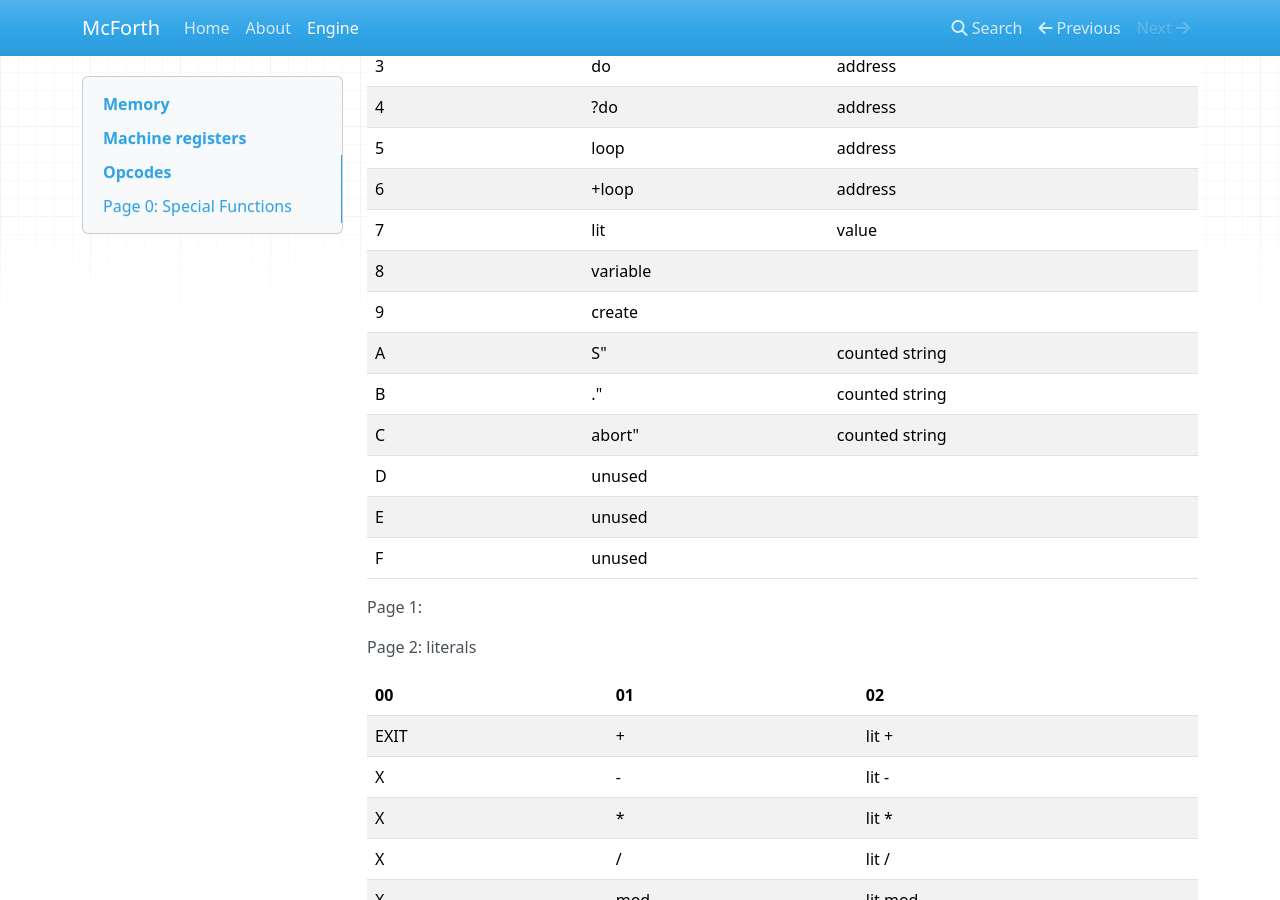
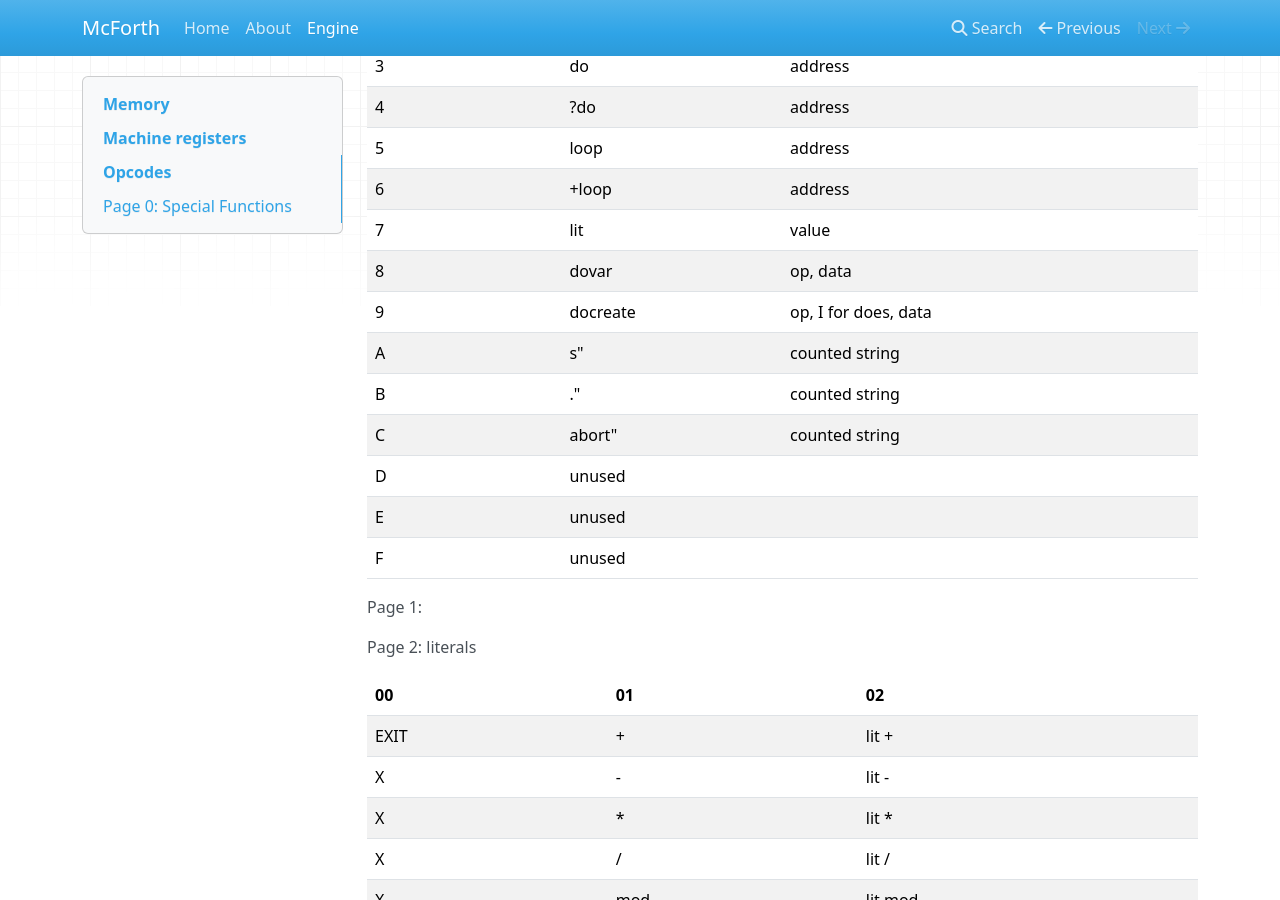
Before and after one commit to amckewan/mcforth, an MkDocs documentation site: the page built from docs/engine.md, in a window 1280 px wide and 900 px high, scrolled down 1375 px. Built offline with MkDocs 1.6.1, drawn with Linux system fonts in a browser that asks for light colours; nearby versions of some CDN libraries.

Commit message:
Finish page 0

```diff
--- a/docs/engine.md
+++ b/docs/engine.md
@@ -53,9 +53,9 @@ opcode | function | operands
 5 | loop | address
 6 | +loop | address
 7 | lit | value
-8 | variable
-9 | create
-A | S" | counted string
+8 | dovar | op, data
+9 | docreate | op, I for does, data
+A | s" | counted string
 B | ." | counted string
 C | abort" | counted string
 D | unused
```
Also changed, not shown: 2 other files.
